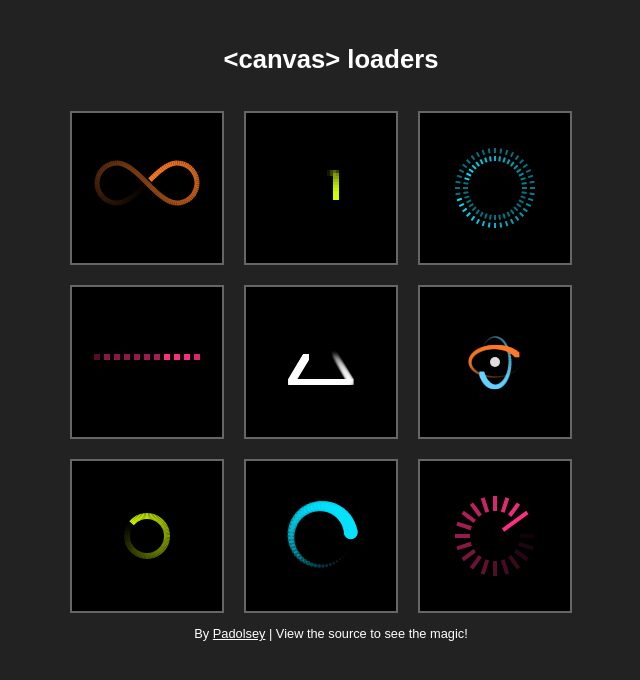
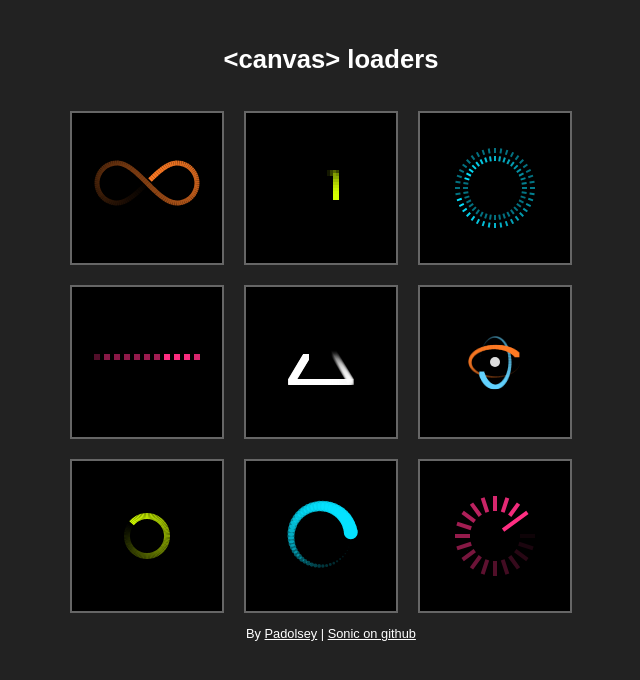
Before and after one commit to padolsey/sonic.js, a plain HTML site: page demo/demo.html in a window 1280 px wide. Shown: the whole page, without its empty margins (309-949 px from the left). Drawn offline with Linux system fonts and the light colour scheme.

Commit message:
Added github link to demo

```diff
--- a/demo/demo.html
+++ b/demo/demo.html
@@ -48,7 +48,7 @@ canvas { display: block; }
 
 <div id="in"></div>
 
-<p>By <a href="http://padolsey.net">Padolsey</a> | View the source to see the magic!</p>
+<p>By <a href="http://padolsey.net">Padolsey</a> | <a href="https://github.com/jamespadolsey/Sonic">Sonic on github</a></p>
 
 </div>
 
```
